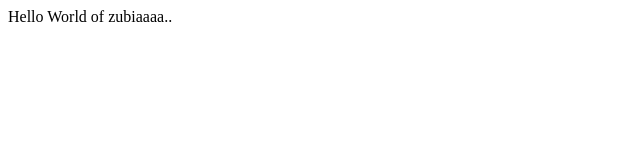
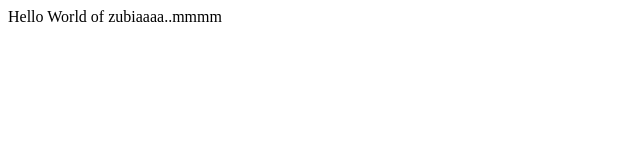
Before and after one commit to zubianaeem17/bootcamp1, a plain HTML site: page index.html in a window 1280 px wide. Shown: the full height of the page, 0-640 px from the left. Drawn offline with Linux system fonts and the light colour scheme.

Commit message:
updated index.html

```diff
--- a/index.html
+++ b/index.html
@@ -6,7 +6,7 @@
     <title>Document</title>
 </head>
 <body>
-    Hello World of zubiaaaa..
+    Hello World of zubiaaaa..mmmm
 
 </body>
 </html>
```
